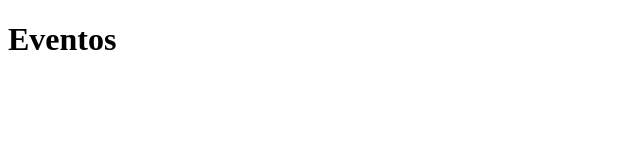
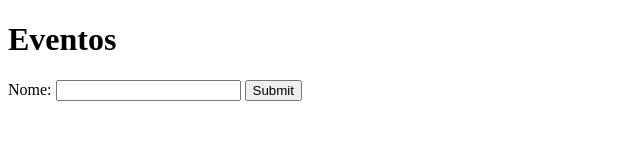
Before and after one commit to guilhermessanto/javascript, a plain HTML site: page 08-Eventos/eventos.html in a window 1280 px wide. Shown: the whole page, without its empty margins (0-640 px from the left). Drawn offline with Linux system fonts and the light colour scheme.

Commit message:
atualização Eventos

```diff
--- a/08-Eventos/eventos.html
+++ b/08-Eventos/eventos.html
@@ -8,7 +8,10 @@
 </head>
 <body>
     <h1>Eventos</h1>
-
+    <label for="nome">Nome:</label>
+    <input type="text" id="nome">
+    <input type="submit" onClick="clique()">
+    <h2 id="resultado"></h2>
     <script src="eventos.js"></script>
 </body>
 </html>
--- a/08-Eventos/eventos.js
+++ b/08-Eventos/eventos.js
@@ -0,0 +1,6 @@
+let nome = document.getElementById("nome");
+let resultado = document.getElementById("resultado");
+
+function clique(){
+    resultado.textContent = nome.value;
+}
```
